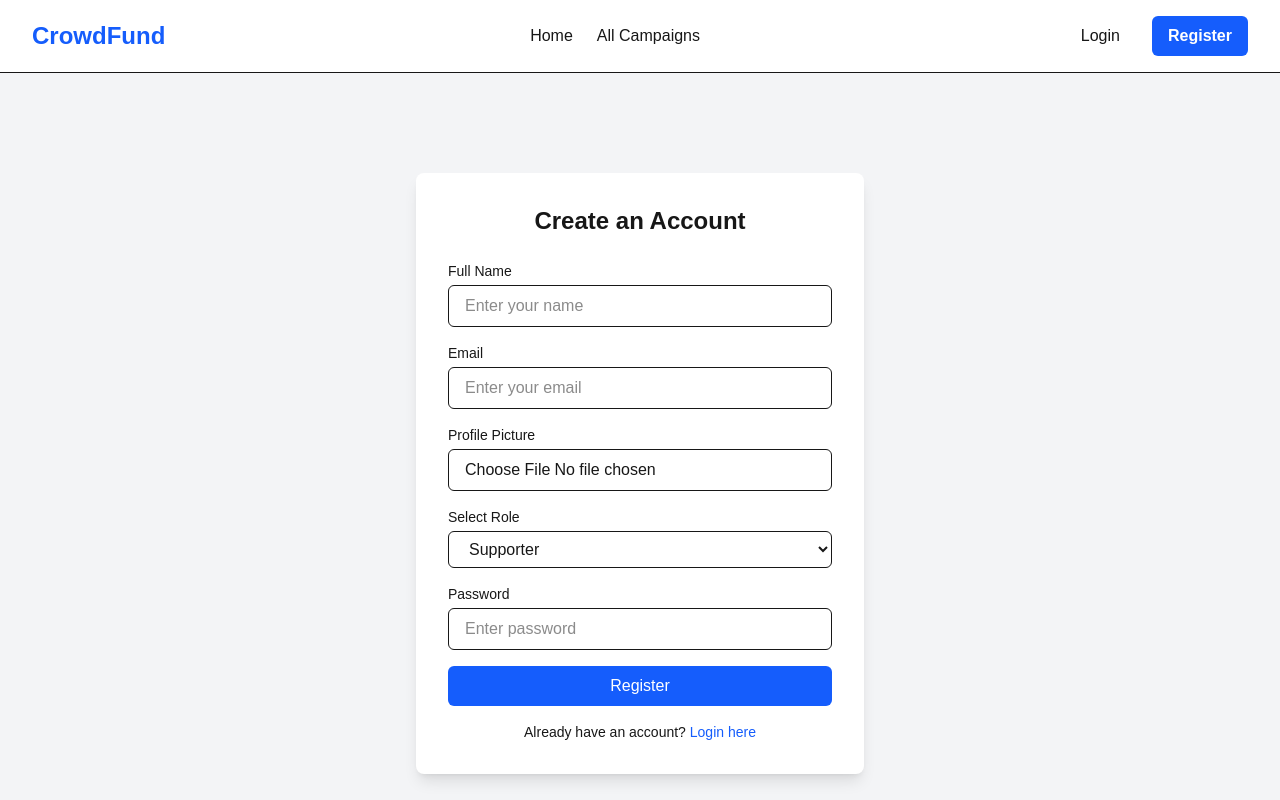
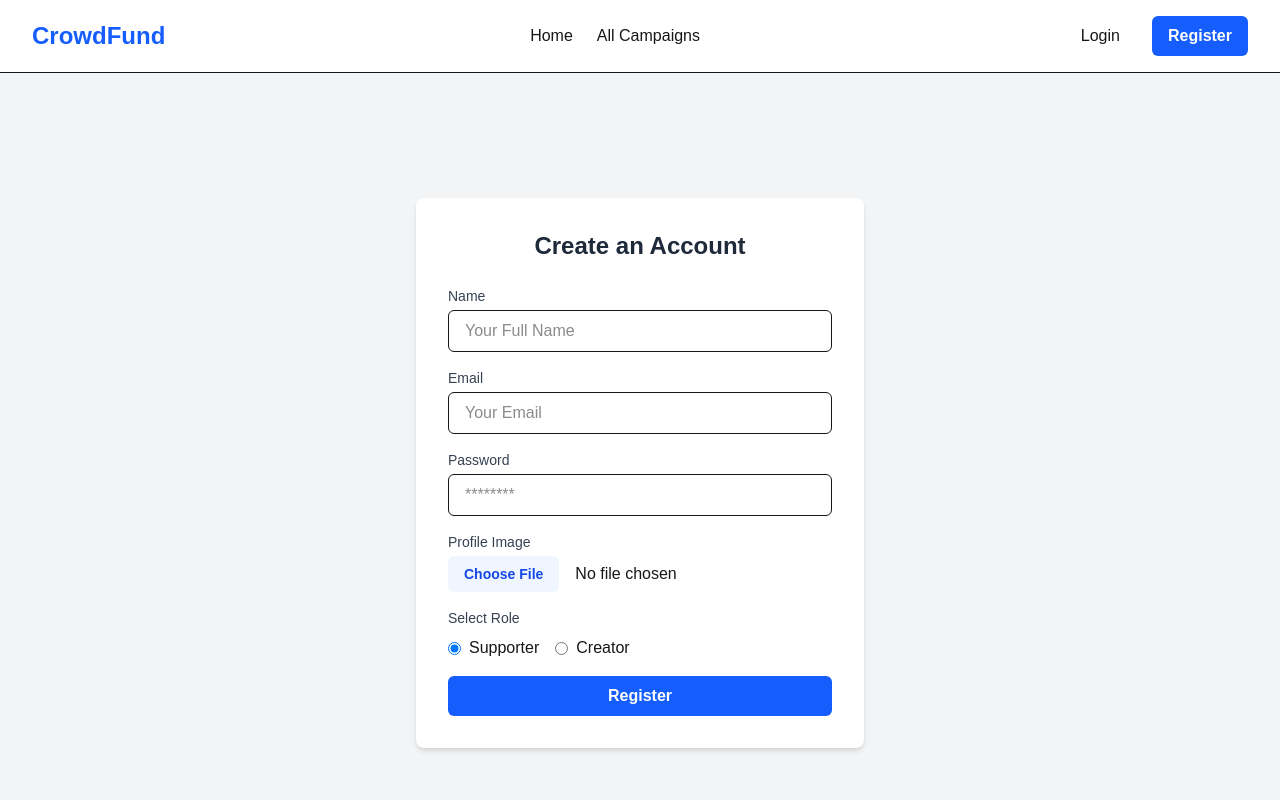
Before and after one commit to afjalhossain31/CrowdFunding-Platform, a Next.js app: page /register in a window 1280 px wide. Shown: the top 800 px of the page. Built offline with nearby package versions, Linux system fonts and the light colour scheme; no server answers.

Commit message:
Fix some error

```diff
--- a/src/app/layout.js
+++ b/src/app/layout.js
@@ -21,19 +21,14 @@ export const metadata = {
 
 export default function RootLayout({ children }) {
   return (
-    <html
-      lang="en"
-      className={`${geistSans.variable} ${geistMono.variable} h-full antialiased`}
-    >
-      <body className="min-h-screen flex flex-col bg-zinc-50 dark:bg-black dark:text-white">
+    <html lang="en">
+      <body
+        className="min-h-screen flex flex-col bg-zinc-50 dark:bg-black dark:text-white"
+        suppressHydrationWarning={true} // <-- ঠিক এই লাইনটি <body> ট্যাগের ভেতরে দিতে হবে
+      >
         <AuthProvider>
           <Navbar />
-
-          <main className="flex-grow flex flex-col w-full">
-            {children}
-          </main>
-
-          <Footer />
+          {children}
         </AuthProvider>
       </body>
     </html>
--- a/src/app/register/page.js
+++ b/src/app/register/page.js
@@ -1,130 +1,186 @@
 "use client";
 
-import { useState, useContext } from "react";
-import { AuthContext } from "@/context/AuthProvider";
+import { useState } from "react";
 import { useRouter } from "next/navigation";
-import Link from "next/link";
+import { createUserWithEmailAndPassword, updateProfile } from "firebase/auth";
 import axios from "axios";
-
+import { auth } from "@/utils/firebase.config";
 export default function Register() {
-  const { createUser, updateUserProfile } = useContext(AuthContext);
   const router = useRouter();
 
+  // ফর্মের স্টেটগুলো
+  const [name, setName] = useState("");
+  const [email, setEmail] = useState("");
+  const [password, setPassword] = useState("");
+  const [role, setRole] = useState("Supporter");
+  const [imageFile, setImageFile] = useState(null);
+  const [loading, setLoading] = useState(false);
   const [error, setError] = useState("");
-  const [loading, setLoading] = useState(false);
+
+  // ImgBB API Key (অবশ্যই .env.local ফাইলে NEXT_PUBLIC_IMGBB_API_KEY নামে সেভ রাখবে)
+  const image_hosting_key = process.env.NEXT_PUBLIC_IMGBB_API_KEY;
+  const image_hosting_api = `https://api.imgbb.com/1/upload?key=${image_hosting_key}`;
 
   const handleRegister = async (e) => {
     e.preventDefault();
+    setLoading(true);
     setError("");
-    setLoading(true);
-
-    const form = e.target;
-    const name = form.name.value;
-    const email = form.email.value;
-    const password = form.password.value;
-    const role = form.role.value;
-    const image = form.image.files[0];
-
-    // Password Validation
-    if (password.length < 6) {
-      setError("Password must be at least 6 characters long");
-      setLoading(false);
-      return;
-    }
-    if (!/(?=.*[A-Z])/.test(password)) {
-      setError("Password must have at least one uppercase letter");
-      setLoading(false);
-      return;
-    }
 
     try {
-      // 1. Upload Image to imgBB
-      const formData = new FormData();
-      formData.append("image", image);
+      let imageUrl = "";
 
-      const imgbbAPIKey = process.env.NEXT_PUBLIC_IMGBB_API_KEY;
-      const imgbbResponse = await axios.post(
-        `https://api.imgbb.com/1/upload?key=${imgbbAPIKey}`,
-        formData
-      );
-      const photoURL = imgbbResponse.data.data.display_url;
+      // ১. ImgBB-তে ছবি আপলোড করা (যদি ইউজার ছবি সিলেক্ট করে থাকে)
+      if (imageFile) {
+        const formData = new FormData();
+        formData.append("image", imageFile);
 
-      // 2. Create User in Firebase
-      const result = await createUser(email, password);
+        const imgRes = await axios.post(image_hosting_api, formData);
+        if (imgRes.data.success) {
+          imageUrl = imgRes.data.data.display_url;
+        }
+      }
 
-      // 3. Update Firebase Profile
-      await updateUserProfile(name, photoURL);
+      // ২. Firebase-এ ইউজার তৈরি করা
+      const userCredential = await createUserWithEmailAndPassword(auth, email, password);
+      const user = userCredential.user;
 
-      // 4. Determine default credits based on role
-      const credits = role === "Supporter" ? 50 : 20;
+      // ৩. Firebase প্রোফাইল আপডেট করা (নাম ও ছবি)
+      await updateProfile(user, {
+        displayName: name,
+        photoURL: imageUrl,
+      });
 
-      // 5. Save User Info to Database (Backend)
+      // ৪. রোল অনুযায়ী ক্রেডিট সেট করা
+      const credits = role === "Creator" ? 50 : 20;
+
+      // ৫. ডাটাবেসে সেভ করার জন্য ইউজারের ইনফরমেশন রেডি করা
       const userInfo = {
-        name,
-        email,
-        photo_url: photoURL,
-        role,
-        credits,
+        name: name,
+        email: email,
+        image: imageUrl,
+        role: role,
+        credits: credits,
+        firebaseUid: user.uid,
       };
 
-      // Note: We haven't built this backend route yet, but we are setting it up!
-      await axios.post("http://localhost:5000/users", userInfo);
+      // ৬. তোমার Backend API-তে ডেটা পাঠানো (localhost:5000 বা তোমার সার্ভার পোর্ট অনুযায়ী)
+      const dbResponse = await axios.post("http://localhost:5000/users", userInfo);
 
-      alert("Registration Successful!");
-      router.push("/dashboard");
+      if (dbResponse.data.insertedId) {
+        alert("Registration Successful!"); // চাইলে টোস্ট (Toast) ব্যবহার করতে পারো
+
+        // ৭. লগইন পেজে পাঠিয়ে দেওয়া
+        router.push("/login");
+      }
 
     } catch (err) {
-      console.error(err);
-      setError(err.message || "Registration failed. Try again.");
+      console.error("Registration failed:", err);
+      setError(err.message);
     } finally {
       setLoading(false);
     }
   };
 
   return (
-    <div className="min-h-screen flex items-center justify-center bg-gray-100">
-      <div className="bg-white p-8 rounded-lg shadow-lg w-full max-w-md">
-        <h2 className="text-2xl font-bold text-center mb-6">Create an Account</h2>
+    <div className="flex justify-center items-center min-h-screen bg-gray-100 dark:bg-zinc-900 p-4">
+      <div className="w-full max-w-md bg-white dark:bg-zinc-800 p-8 rounded-lg shadow-md">
+        <h2 className="text-2xl font-bold text-center mb-6 text-gray-800 dark:text-white">
+          Create an Account
+        </h2>
 
-        {error && <p className="text-red-500 text-sm mb-4 text-center">{error}</p>}
+        {error && (
+          <p className="text-red-500 text-sm text-center mb-4">{error}</p>
+        )}
 
         <form onSubmit={handleRegister} className="space-y-4">
+          {/* Name Field */}
           <div>
-            <label className="block text-sm font-medium mb-1">Full Name</label>
-            <input type="text" name="name" required className="w-full px-4 py-2 border rounded-md" placeholder="Enter your name" />
+            <label className="block text-sm font-medium text-gray-700 dark:text-gray-300">Name</label>
+            <input
+              type="text"
+              required
+              value={name}
+              onChange={(e) => setName(e.target.value)}
+              className="mt-1 w-full px-4 py-2 border rounded-md dark:bg-zinc-700 dark:border-zinc-600 dark:text-white focus:outline-none focus:ring-2 focus:ring-blue-500"
+              placeholder="Your Full Name"
+            />
           </div>
 
+          {/* Email Field */}
           <div>
-            <label className="block text-sm font-medium mb-1">Email</label>
-            <input type="email" name="email" required className="w-full px-4 py-2 border rounded-md" placeholder="Enter your email" />
+            <label className="block text-sm font-medium text-gray-700 dark:text-gray-300">Email</label>
+            <input
+              type="email"
+              required
+              value={email}
+              onChange={(e) => setEmail(e.target.value)}
+              className="mt-1 w-full px-4 py-2 border rounded-md dark:bg-zinc-700 dark:border-zinc-600 dark:text-white focus:outline-none focus:ring-2 focus:ring-blue-500"
+              placeholder="Your Email"
+            />
           </div>
 
+          {/* Password Field */}
           <div>
-            <label className="block text-sm font-medium mb-1">Profile Picture</label>
-            <input type="file" name="image" accept="image/*" required className="w-full px-4 py-2 border rounded-md" />
+            <label className="block text-sm font-medium text-gray-700 dark:text-gray-300">Password</label>
+            <input
+              type="password"
+              required
+              value={password}
+              onChange={(e) => setPassword(e.target.value)}
+              className="mt-1 w-full px-4 py-2 border rounded-md dark:bg-zinc-700 dark:border-zinc-600 dark:text-white focus:outline-none focus:ring-2 focus:ring-blue-500"
+              placeholder="********"
+            />
           </div>
 
+          {/* Profile Image Field */}
           <div>
-            <label className="block text-sm font-medium mb-1">Select Role</label>
-            <select name="role" required className="w-full px-4 py-2 border rounded-md">
-              <option value="Supporter">Supporter</option>
-              <option value="Creator">Creator</option>
-            </select>
+            <label className="block text-sm font-medium text-gray-700 dark:text-gray-300">Profile Image</label>
+            <input
+              type="file"
+              accept="image/*"
+              onChange={(e) => setImageFile(e.target.files[0])}
+              className="mt-1 w-full file:mr-4 file:py-2 file:px-4 file:rounded-md file:border-0 file:text-sm file:font-semibold file:bg-blue-50 file:text-blue-700 hover:file:bg-blue-100 dark:file:bg-zinc-700 dark:file:text-blue-400"
+            />
           </div>
 
+          {/* Role Selection */}
           <div>
-            <label className="block text-sm font-medium mb-1">Password</label>
-            <input type="password" name="password" required className="w-full px-4 py-2 border rounded-md" placeholder="Enter password" />
+            <label className="block text-sm font-medium text-gray-700 dark:text-gray-300 mb-2">Select Role</label>
+            <div className="flex gap-4">
+              <label className="flex items-center dark:text-gray-300">
+                <input
+                  type="radio"
+                  name="role"
+                  value="Supporter"
+                  checked={role === "Supporter"}
+                  onChange={(e) => setRole(e.target.value)}
+                  className="mr-2"
+                />
+                Supporter
+              </label>
+              <label className="flex items-center dark:text-gray-300">
+                <input
+                  type="radio"
+                  name="role"
+                  value="Creator"
+                  checked={role === "Creator"}
+                  onChange={(e) => setRole(e.target.value)}
+                  className="mr-2"
+                />
+                Creator
+              </label>
+            </div>
           </div>
 
-          <button disabled={loading} type="submit" className="w-full bg-blue-600 text-white py-2 rounded-md hover:bg-blue-700 transition duration-300">
+          {/* Submit Button */}
+          <button
+            type="submit"
+            disabled={loading}
+            className="w-full bg-blue-600 text-white font-bold py-2 px-4 rounded-md hover:bg-blue-700 focus:outline-none focus:ring-2 focus:ring-blue-500 disabled:opacity-50 disabled:cursor-not-allowed"
+          >
             {loading ? "Registering..." : "Register"}
           </button>
         </form>
-
-        <p className="text-sm text-center mt-4">
-          Already have an account? <Link href="/login" className="text-blue-600 hover:underline">Login here</Link>
-        </p>
       </div>
     </div>
   );
--- a/src/utils/firebase.config.js
+++ b/src/utils/firebase.config.js
@@ -1,5 +1,6 @@
 import { initializeApp } from "firebase/app";
 import { getAuth } from "firebase/auth";
+// import auth from "@/utils/firebase.config";
 
 const firebaseConfig = {
   apiKey: process.env.NEXT_PUBLIC_FIREBASE_API_KEY,
```
